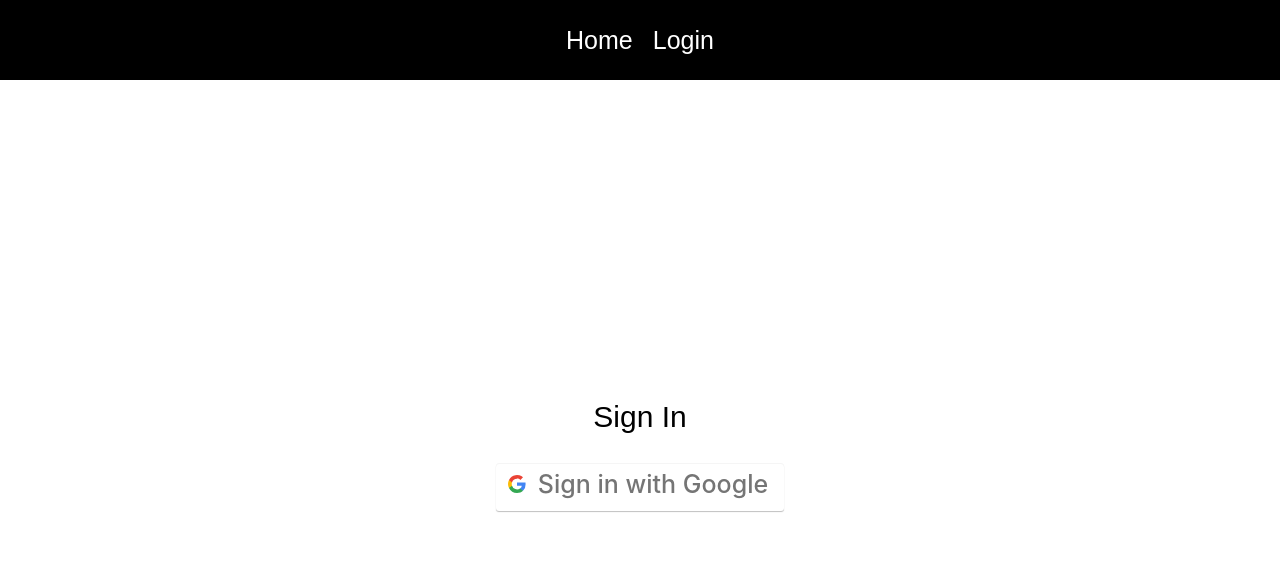
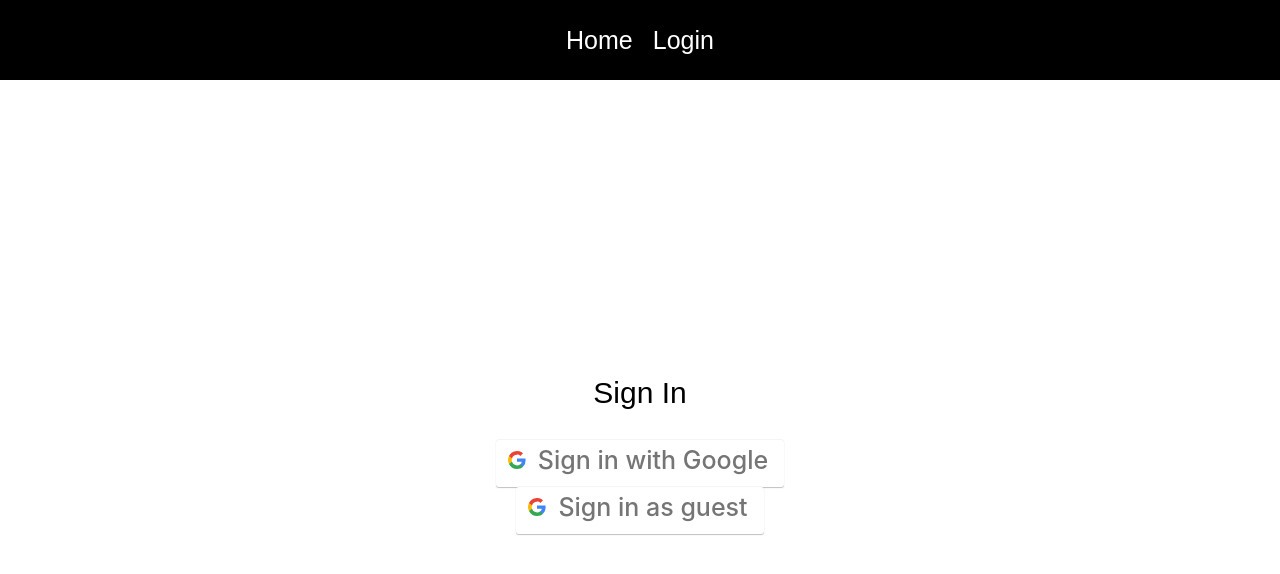
Before and after one commit to TunA-Kai/react-beginner-project-with-ts, a React (Create React App) app: page /login in a window 1280 px wide. Shown: the top 574 px of the page. Built offline with nearby package versions, Linux system fonts and the light colour scheme.

Commit message:
add signIn anonymously

```diff
--- a/src/pages/Login.tsx
+++ b/src/pages/Login.tsx
@@ -1,4 +1,4 @@
-import { signInWithPopup } from 'firebase/auth'
+import { signInAnonymously, signInWithPopup } from 'firebase/auth'
 import { useNavigate } from 'react-router-dom'
 import { auth, provider } from '../firebase-config'
 
@@ -17,6 +17,14 @@ const Login: React.FC<LoginProps> = ({ setIsAuth }) => {
         })
     }
 
+    function signInAnonymous() {
+        signInAnonymously(auth).then(() => {
+            localStorage.setItem('isAuth', 'true')
+            setIsAuth(true)
+            navigate('/')
+        })
+    }
+
     return (
         <div className='loginPage'>
             <p>Sign In</p>
@@ -26,6 +34,9 @@ const Login: React.FC<LoginProps> = ({ setIsAuth }) => {
             >
                 Sign in with Google
             </button>
+            <button onClick={signInAnonymous} className='login-with-google-btn'>
+                Sign in as guest
+            </button>
         </div>
     )
 }
```
